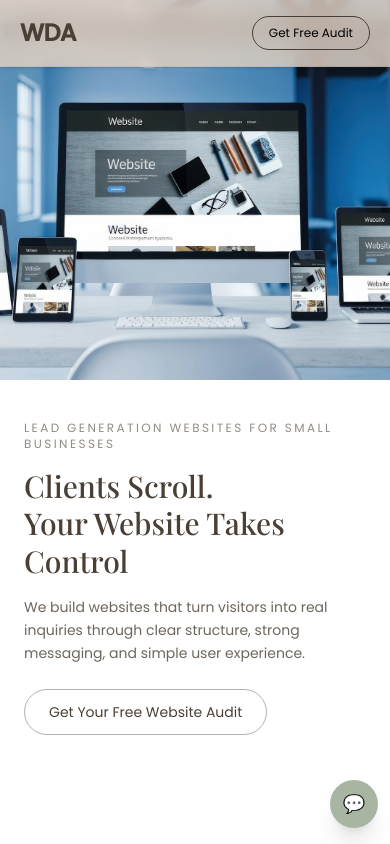
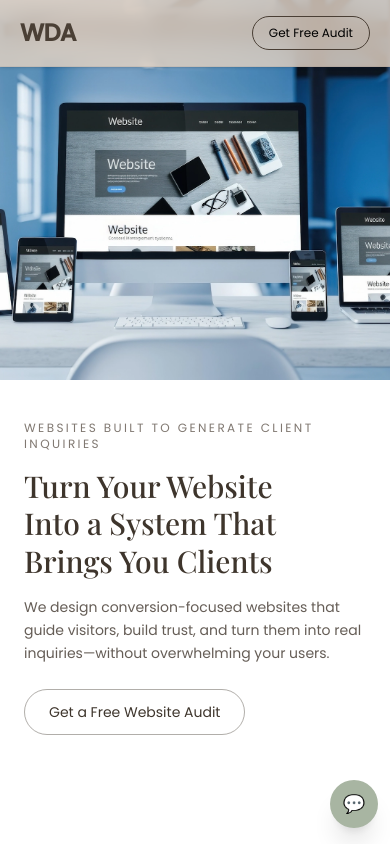
Before and after one commit to anghelusjr/WebDesigns, a React (Vite) app: page / in a window 390 px wide. Shown: the top 844 px of the page. Built offline with nearby package versions, Linux system fonts and the light colour scheme.

Commit message:
trial update for mobile

```diff
--- a/src/sections/Hero.jsx
+++ b/src/sections/Hero.jsx
@@ -15,6 +15,9 @@ export default function SplitHero() {
         >
           <img
             src="/images/hero.webp"
+            alt="Lead generation website design preview"
+            loading="eager"
+            fetchpriority="high"
             className="w-full h-full object-cover"
           />
         </motion.div>
@@ -27,9 +30,9 @@ export default function SplitHero() {
             initial={{ opacity: 0, y: 20 }}
             animate={{ opacity: 1, y: 0 }}
             transition={{ delay: 0.2, duration: 0.6 }}
-            className="text-xs tracking-[0.2em] text-[#4A3F35]/60 mb-4"
+            className="text-xs tracking-[0.2em] text-[#4A3F35]/70 mb-4"
           >
-            LEAD GENERATION WEBSITES FOR SMALL BUSINESSES
+            WEBSITES BUILT TO GENERATE CLIENT INQUIRIES
           </motion.p>
 
           {/* HEADING */}
@@ -37,10 +40,10 @@ export default function SplitHero() {
             initial={{ opacity: 0, y: 30 }}
             animate={{ opacity: 1, y: 0 }}
             transition={{ delay: 0.4, duration: 0.8 }}
-            className="text-3xl sm:text-4xl md:text-4xl xl:text-5xl leading-tight text-[#4A3F35]"
+            className="text-3xl sm:text-4xl md:text-4xl xl:text-5xl leading-tight text-[#3E352C]"
           >
-            Clients Scroll. <br />
-            Your Website Takes Control
+            Turn Your Website <br />
+            Into a System That Brings You Clients
           </motion.h1>
 
           {/* PARAGRAPH */}
@@ -48,10 +51,11 @@ export default function SplitHero() {
             initial={{ opacity: 0, y: 30 }}
             animate={{ opacity: 1, y: 0 }}
             transition={{ delay: 0.6, duration: 0.8 }}
-            className="mt-4 text-sm sm:text-base xl:text-lg text-[#4A3F35]/80 leading-relaxed max-w-xl"
+            className="mt-4 text-sm sm:text-base xl:text-lg text-[#3E352C]/80 leading-relaxed max-w-xl"
           >
-            We build websites that turn visitors into real inquiries
-            through clear structure, strong messaging, and simple user experience.
+            We design conversion-focused websites that guide visitors,
+            build trust, and turn them into real inquiries—without
+            overwhelming your users.
           </motion.p>
 
           {/* BUTTON */}
@@ -62,10 +66,10 @@ export default function SplitHero() {
             className="mt-6"
           >
             <a
-              href="http://localhost:5173/free-audit"
-              className="inline-block px-6 py-3 text-sm sm:text-base border border-[#4A3F35]/40 text-[#4A3F35] rounded-full hover:bg-[#4A3F35] hover:text-[#FAF9F6] transition"
+              href="/free-audit"
+              className="inline-block px-6 py-3 text-sm sm:text-base border border-[#3E352C]/40 text-[#3E352C] rounded-full hover:bg-[#3E352C] hover:text-[#FAF9F6] transition"
             >
-              Get Your Free Website Audit
+              Get a Free Website Audit
             </a>
           </motion.div>
 
```
